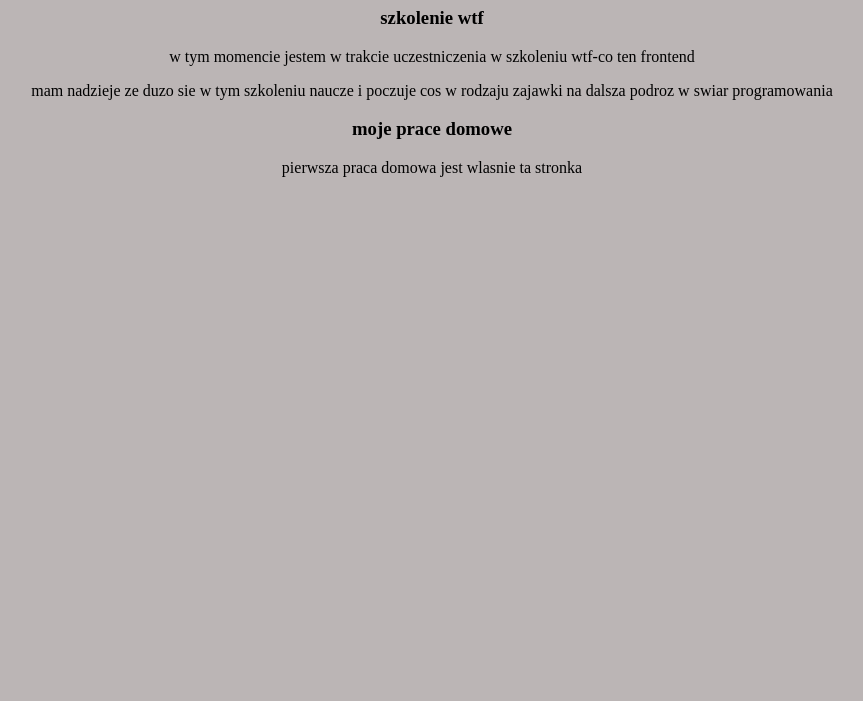
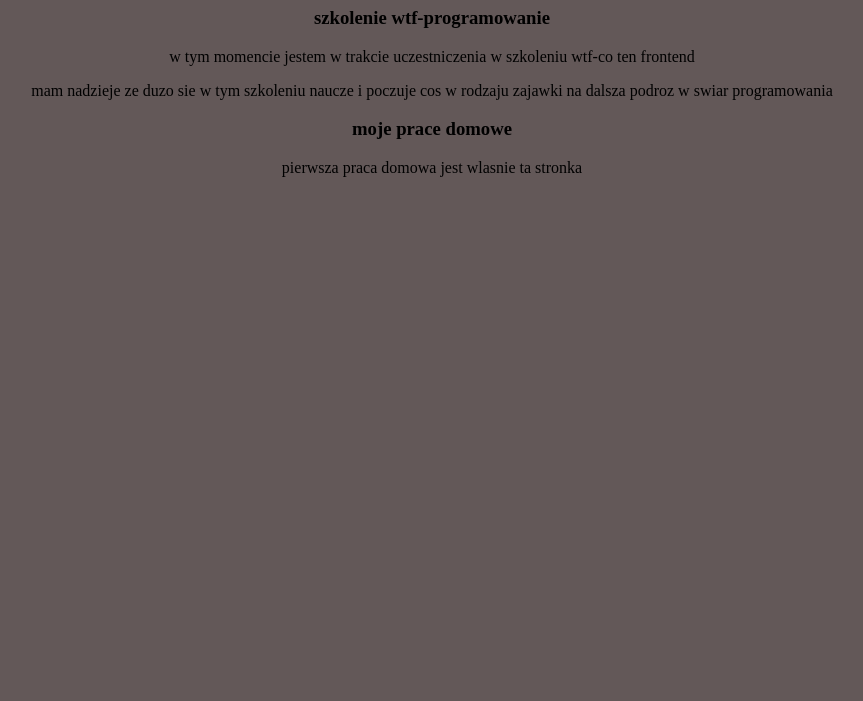
Before and after one commit to bartoszrentflejsz/homepage, a plain HTML site: page index.html/index.html in a window 1280 px wide. Shown: the part 99-800 px from the top of the page, without its empty margins (208-1071 px from the left). Drawn offline with Linux system fonts and the light colour scheme; files that its build step writes are made by us from their sources; files whose address does not match are found by name.

Commit message:
heading & body styles

```diff
--- a/CSS/style.css
+++ b/CSS/style.css
@@ -1,5 +1,5 @@
 body {
-    background: rgb(187, 181, 181);
+    background: rgb(99, 88, 88);
     text-align: center;
 
 }
--- a/index.html/index.html
+++ b/index.html/index.html
@@ -20,7 +20,7 @@
         </header>
         <section>
             <article>
-                <h1>szkolenie wtf</h1>
+                <h1>szkolenie wtf-programowanie</h1>
                 <p>w tym momencie jestem w trakcie uczestniczenia w szkoleniu wtf-co ten frontend</p>
                 <p>mam nadzieje ze duzo sie w tym szkoleniu naucze i poczuje cos w rodzaju zajawki na dalsza podroz w
                     swiar programowania</p>
```
